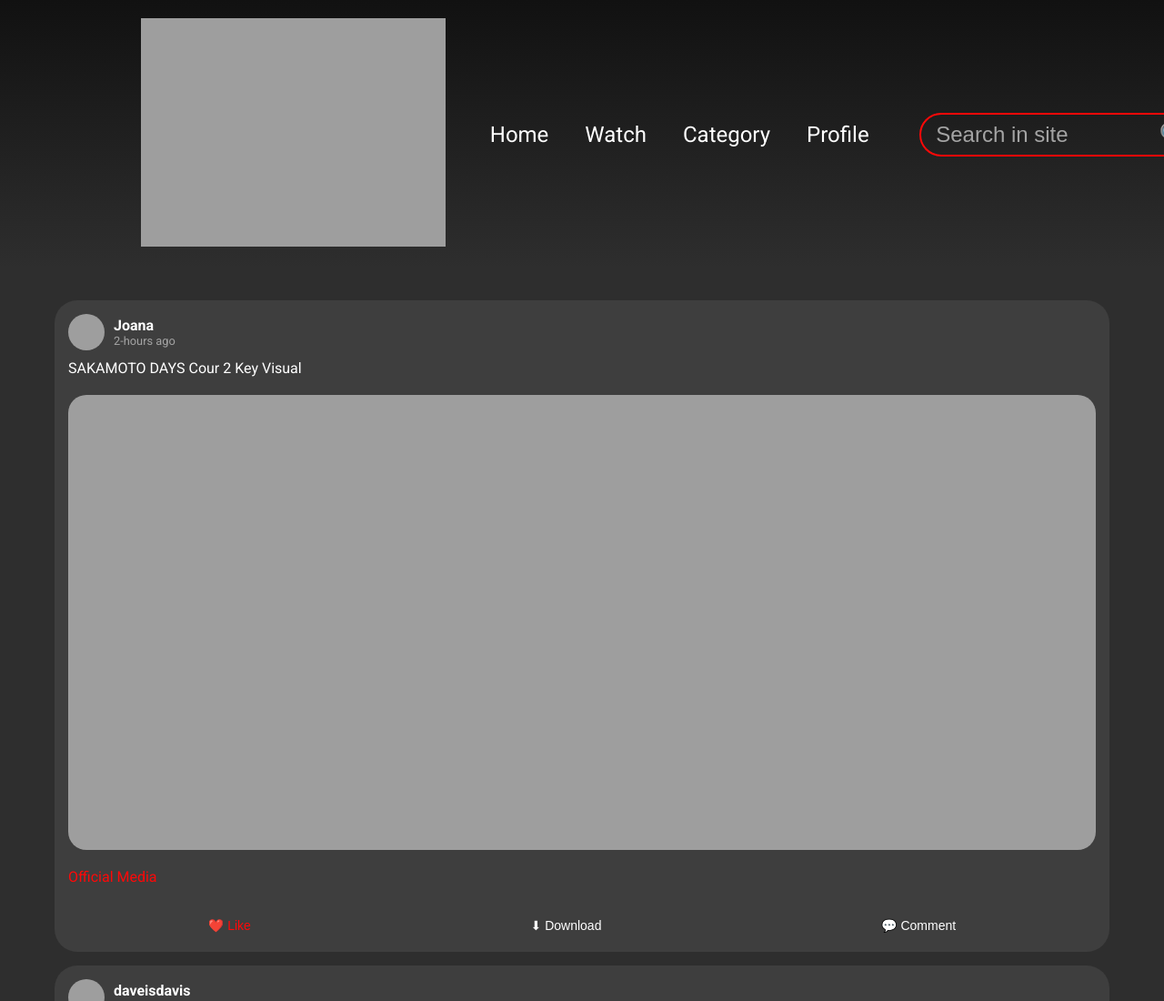
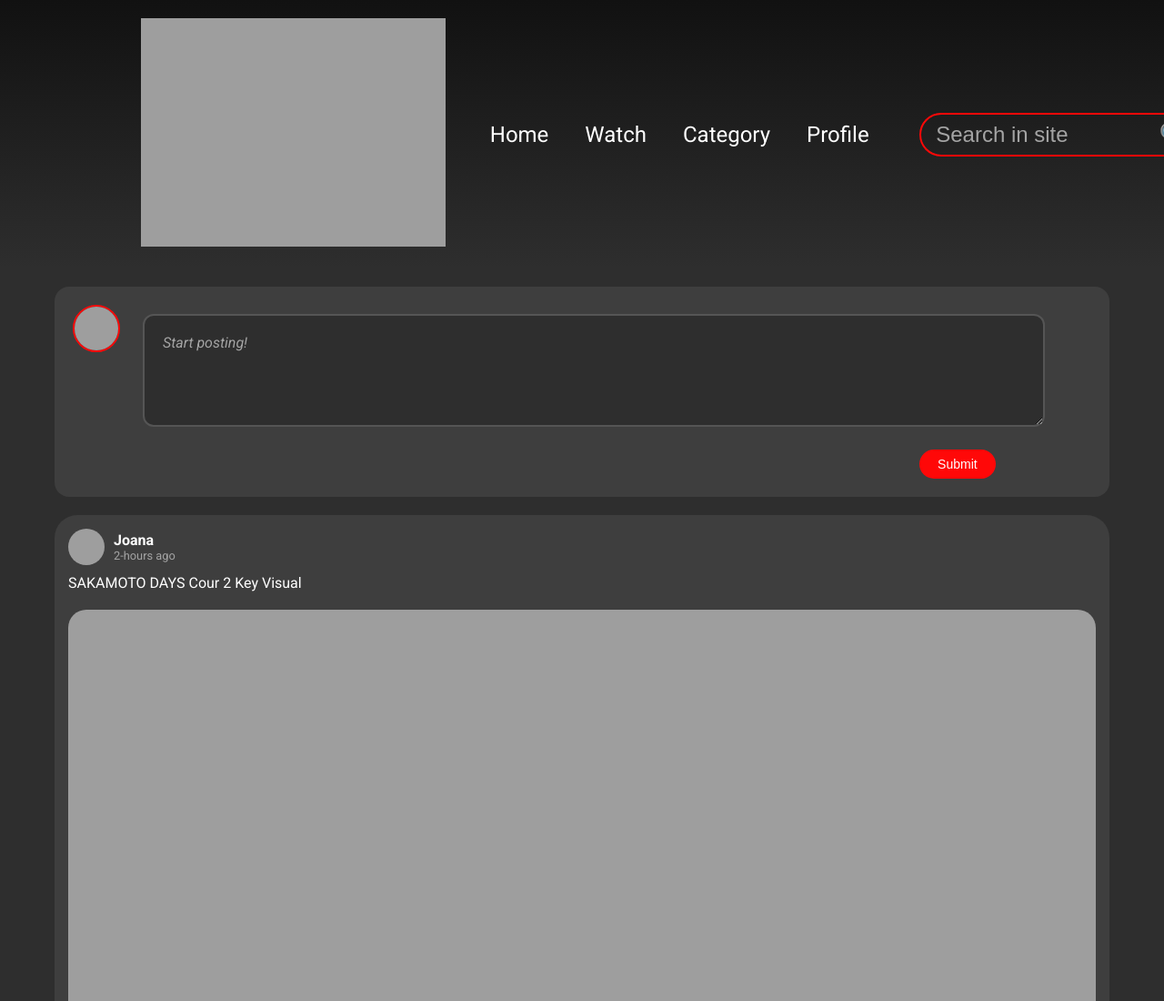
Before and after one commit to KMTB00052571903/aninet, a website with bundled scripts: page index.html in a window 1280 px wide. Shown: the top 1100 px of the page at 91% size. Built offline with nearby package versions, Linux system fonts and the light colour scheme.

Commit message:
1.3.2 add post component

```diff
--- a/index.html
+++ b/index.html
@@ -41,6 +41,8 @@
     <header-component></header-component>
 
     <main>
+        <post-creator></post-creator>
+
         <post-list></post-list>
     </main>
 
--- /dev/null
+++ b/src/Components/post.js
@@ -0,0 +1,123 @@
+class PostCreator extends HTMLElement {
+    constructor() {
+      super();
+      this.attachShadow({ mode: 'open' });
+      this.userIcon = "https://i.pinimg.com/736x/67/ac/6c/67ac6c6c4a7750e34e17a0586c7e596c.jpg";
+    }
+
+    connectedCallback() {
+      this.render();
+    }
+
+    render() {
+      this.shadowRoot.innerHTML = `
+        <style>
+          :host {
+            display: block;
+            background-color: #3E3E3E;
+            border-radius: 16px;
+            padding: 20px;
+            margin-bottom: 20px;
+            font-family: 'Roboto', sans-serif;
+          }
+
+          .post-creator {
+            display: flex;
+            gap: 15px;
+          }
+
+          .user-icon {
+            width: 48px;
+            height: 48px;
+            border-radius: 50%;
+            object-fit: cover;
+            border: 2px solid #FF0808;
+            flex-shrink: 0;
+          }
+
+          .post-content {
+            flex: 0.9;
+            display: flex;
+            flex-direction: column;
+            gap: 15px;
+          }
+
+          .post-input {
+            width: 100%;
+            height: 80px;
+            padding: 20px;
+            margin: 10px;
+            border: 2px solid #555;
+            border-radius: 12px;
+            background-color: #2E2E2E;
+            color: white;
+            font-family: inherit;
+            font-size: 16px;
+          }
+
+          .post-input:focus {
+            border-color: #FF0808;
+          }
+
+          .post-input::placeholder {
+            color: #A4A4A4;
+            font-style: italic;
+          }
+
+          .submit-btn {
+            align-self: flex-end;
+            background-color: #FF0808;
+            color: white;
+            border: none;
+            border-radius: 20px;
+            padding: 8px 20px;
+            font-size: 14px;
+            font-weight: 500;
+            cursor: pointer;
+            transition: all 0.2s;
+          }
+
+          .submit-btn:hover {
+            background-color: #E00707;
+            transform: translateY(-1px);
+          }
+
+          .submit-btn:active {
+            transform: translateY(0);
+          }
+        </style>
+
+        <div class="post-creator">
+          <img class="user-icon" src="${this.userIcon}" alt="User profile">
+          <div class="post-content">
+            <textarea
+              class="post-input"
+              placeholder="Start posting!"></textarea>
+            <button class="submit-btn">Submit</button>
+          </div>
+        </div>
+      `;
+
+      this.setupEventListeners();
+    }
+
+    setupEventListeners() {
+      const textarea = this.shadowRoot.querySelector('.post-input');
+      const button = this.shadowRoot.querySelector('.submit-btn');
+
+      button.addEventListener('click', () => {
+        const content = textarea.value.trim();
+        if (content) {
+          this.dispatchEvent(new CustomEvent('post-submitted', {
+            detail: { content },
+            bubbles: true,
+            composed: true
+          }));
+          textarea.value = '';
+        }
+      });
+    }
+  }
+
+  customElements.define('post-creator', PostCreator);
+  export default PostCreator;
--- a/src/index.js
+++ b/src/index.js
@@ -1,7 +1,9 @@
 import HeaderComponent from './Components/Header.js';
 import FooterComponent from './Components/Footer.js';
 import PostList from './Components/postlist.js';
+import PostCreator from './Components/post.js';
 
 customElements.define('header-component', HeaderComponent);
 customElements.define('footer-component', FooterComponent);
 customElements.define('post-list', PostList);
+customElements.define('post-creator', PostCreator);
```
